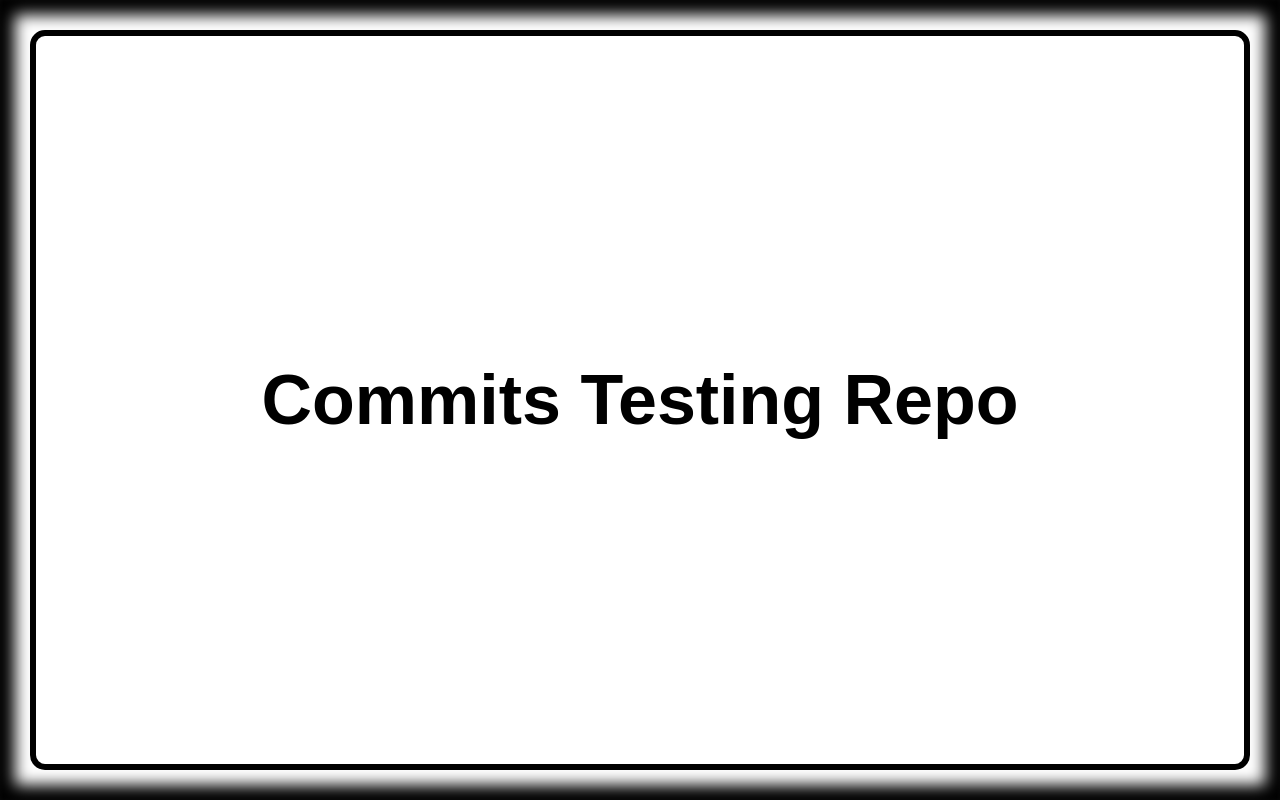
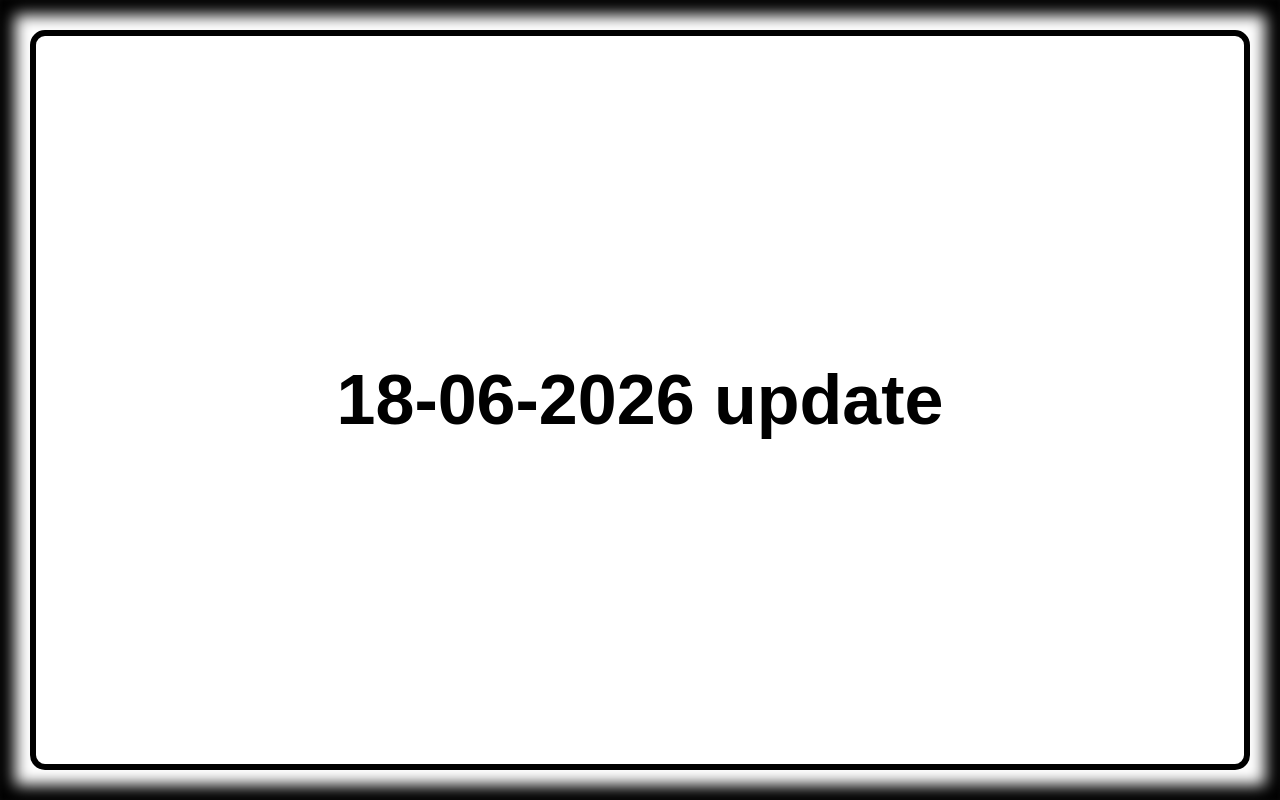
Before and after one commit to a2rp/a2rp-test, a React (Vite) app: page / in a window 1280 px wide. Built offline with nearby package versions, Linux system fonts and the light colour scheme.

Commit message:
updated home page text to todays date and added snapshot to the readme

```diff
--- a/src/App.jsx
+++ b/src/App.jsx
@@ -5,7 +5,7 @@ const App = () => {
     return (
         <Styled.Wrapper>
             <Styled.Main>
-                <h1>Commits Testing Repo</h1>
+                <h1>18-06-2026 update</h1>
             </Styled.Main>
         </Styled.Wrapper>
     );
```
Also changed, not shown: preview1.png (added).
